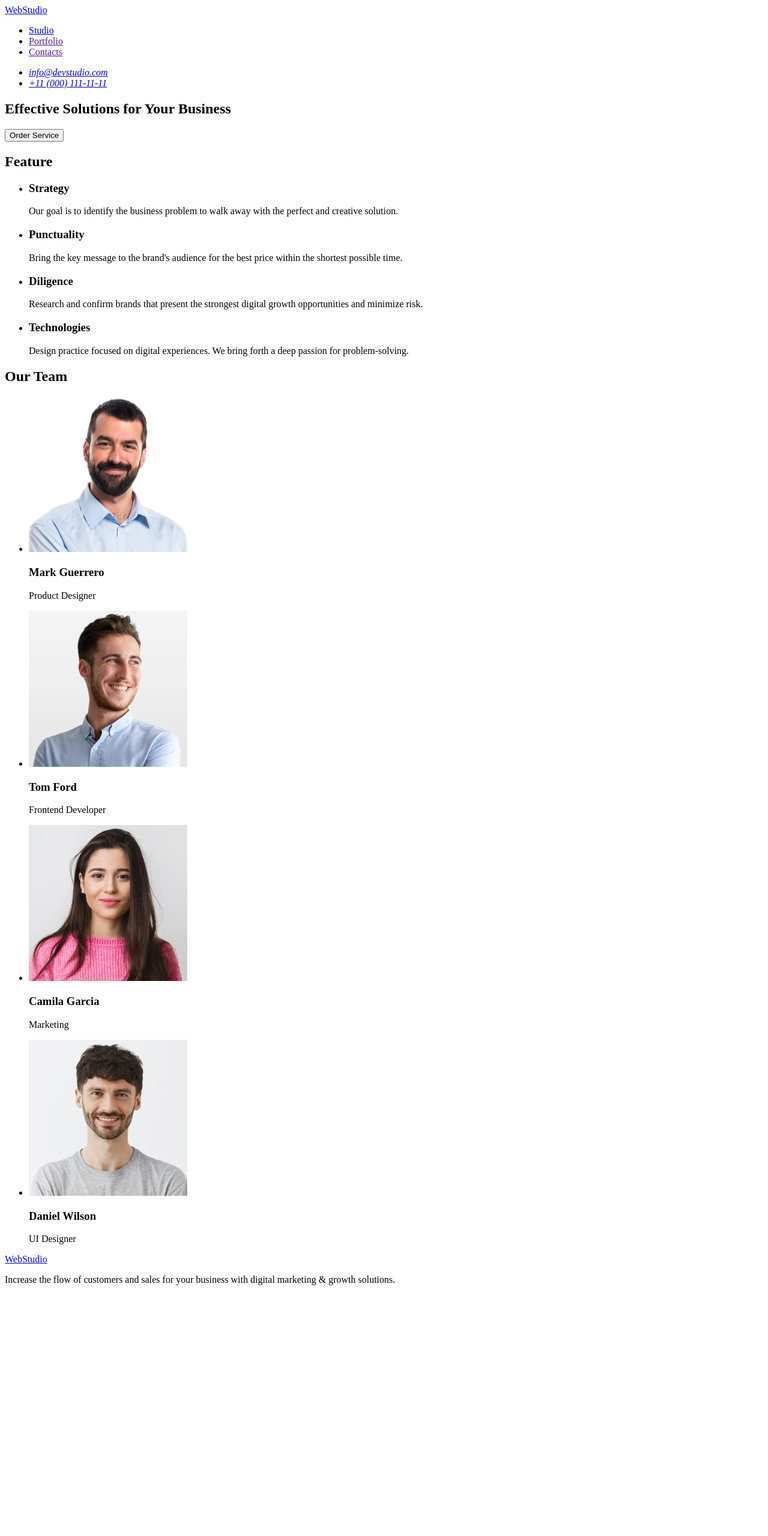
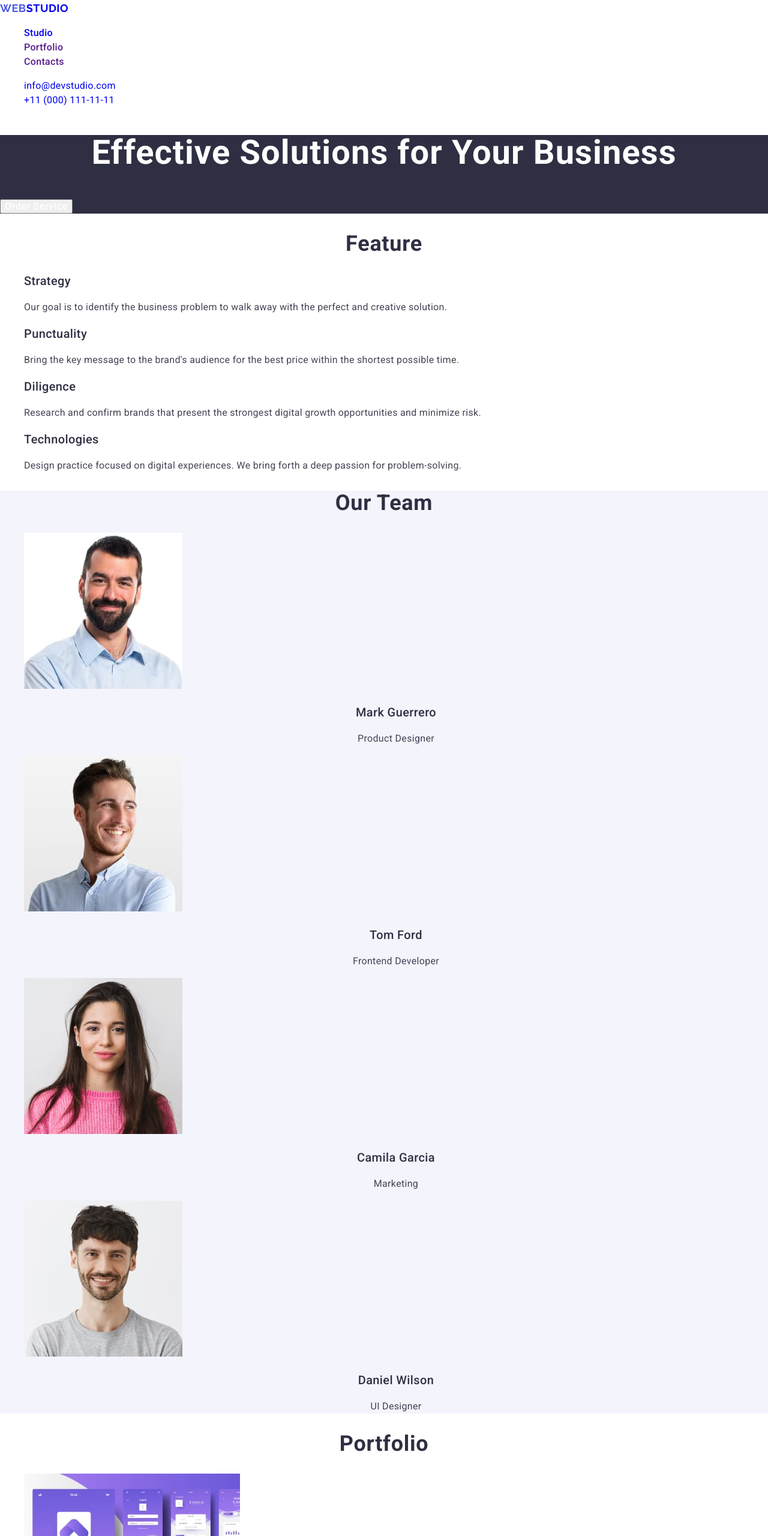
Before and after one commit to Chestnut1710/goit-markup-hw-02, a plain HTML site: page index.html in a window 1280 px wide. Shown: the top 2560 px of the page at 60% size. Before the commit the page ends 2158 px from the top, so only its background shows below. Drawn offline with nearby package versions, Linux system fonts and the light colour scheme.

Commit message:
first edition

```diff
--- /dev/null
+++ b/css/styles.css
@@ -0,0 +1,174 @@
+body {
+font-family: Roboto, Raleway, sans-serif;
+color: #434455;
+background-color: #FFF;
+line-height: 1.5;
+}
+/*Header*/
+ul, a {
+list-style-type: none;
+text-decoration: none;
+}
+
+.logo {
+font-family: Raleway, sans-serif;
+font-size: 18px;
+font-weight: 700;
+letter-spacing: 0.54px;
+text-transform: uppercase;
+}
+
+.logo-color {
+    color: #4D5AE5;
+}
+
+.menu-item {
+color: var(--NAVY-BLUE, #2E2F42);
+font-size: 16px;
+font-weight: 500;
+letter-spacing: 0.32px;
+}
+
+.menu-item-hover {
+color: var(--OCEAN, #404BBF);
+font-size: 16px;
+font-weight: 500;
+letter-spacing: 0.32px;
+}
+
+.menu-item-link:hover,
+.menu-item-link:focus,
+.menu-item-link:active {
+color: var(--OCEAN, #404BBF);
+font-size: 16px;
+font-weight: 500;
+letter-spacing: 0.32px;
+}
+
+address {
+font-style: normal;
+}
+.contacts-item {
+color: var(--SLATE, #434455);
+font-size: 16px;
+font-weight: 400;
+letter-spacing: 0.32px;
+}
+
+.contacts-item:hover,
+.contacts-item:focus {
+color: var(--OCEAN, #404BBF);
+}
+
+/*Section 1*/
+.section-1 {
+background: var(--NAVY-BLUE, #2E2F42);
+}
+
+.header-1 {
+color: var(--WHITE, #FFF);
+text-align: center;
+font-size: 56px;
+font-weight: 700;
+line-height: 1.071;
+letter-spacing: 1.12px;
+}
+
+/*Section 2*/
+
+.header-2 {
+color: var(--NAVY-BLUE, #2E2F42);
+text-align: center;
+font-size: 36px;
+font-weight: 700;
+line-height: 1.111;
+letter-spacing: 0.72px;
+text-transform: capitalize;
+}
+button {
+cursor: pointer;
+}
+.button-text {
+color: var(--WHITE, #FFF);
+font-size: 16px;
+font-weight: 500;
+letter-spacing: 0.64px;
+text-align: center;
+}
+
+.feature-components {
+color: var(--NAVY-BLUE, #2E2F42);
+font-size: 20px;
+font-weight: 500;
+line-height: 1.2;
+letter-spacing: 0.4px;
+}
+
+.body-text {
+color: var(--SLATE, #434455);
+font-size: 16px;
+letter-spacing: 0.32px;
+}
+
+/*Section 3*/
+
+.section-3 {
+background: var(--CLOUD, #F4F4FD);
+}
+.team-members {
+color: var(--NAVY-BLUE, #2E2F42);
+text-align: center;
+font-family: Roboto;
+font-size: 20px;
+font-style: normal;
+font-weight: 500;
+line-height: 1.2;
+letter-spacing: 0.4px;
+}
+
+.team-members-profession {
+color: var(--SLATE, #434455);
+text-align: center;
+font-size: 16px;
+letter-spacing: 0.32px;
+}
+
+.portfolio-item {
+color: var(--NAVY-BLUE, #2E2F42);
+font-size: 20px;
+font-weight: 500;
+line-height: 1.2;
+letter-spacing: 0.4px;
+  }
+
+.portfolio-item-description {
+color: var(--SLATE, #434455);
+font-size: 16px;
+letter-spacing: 0.32px;
+}
+
+.footer {
+background: var(--NAVY-BLUE, #2E2F42);
+}
+
+.logo-footer {
+color: var(--CLOUD, #F4F4FD);
+font-family: Raleway;
+font-size: 18px;
+font-style: normal;
+font-weight: 700;
+line-height: 1.166;
+letter-spacing: 0.54px;
+text-transform: uppercase;
+}
+
+.logo-footer-color {
+color: var(--IRIS, #4D5AE5);
+}
+
+.footer-paragraf {
+color: var(--CLOUD, #F4F4FD);
+font-size: 16px;
+font-weight: 400;
+letter-spacing: 0.32px;
+}
--- a/index.html
+++ b/index.html
@@ -3,67 +3,87 @@
   <head>
     <meta charset="UTF-8" />
     <meta name="viewport" content="width=device-width, initial-scale=1.0" />
+    <link
+      rel="stylesheet"
+      href="https://cdnjs.cloudflare.com/ajax/libs/modern-normalize/2.0.0/modern-normalize.css"
+      integrity="sha512-gA2Bvu0/hw4oj0Lp8ZHjK+o3S4BE5m8d/wNVy6ktKLhHKPpWLQwv9ixzuWirWOakoJqlBdePq2NhoCaUOQ5npQ=="
+      crossorigin="anonymous"
+      referrerpolicy="no-referrer"
+    />
+    <link rel="preconnect" href="https://fonts.googleapis.com" />
+    <link rel="preconnect" href="https://fonts.gstatic.com" crossorigin />
+    <link
+      href="https://fonts.googleapis.com/css2?family=Montserrat:wght@400;700&family=Raleway:wght@700&family=Roboto:wght@400;500;700&display=swap"
+      rel="stylesheet"
+    />
+    <link rel="stylesheet" href="./css/styles.css" />
     <title>WebStudio</title>
   </head>
   <body>
     <header>
       <nav>
-        <a href="./index.html">WebStudio</a>
-        <ul>
-          <li>
-            <a href="./index.html">Studio</a>
+        <a class="logo" href="./index.html">
+          <span class="logo-color">Web</span>Studio</a
+        >
+        <ul class="menu">
+          <li class="menu-item">
+            <a class="menu-item-link" href="./index.html">Studio</a>
           </li>
-          <li>
+          <li class="menu-item">
             <a href="">Portfolio</a>
           </li>
-          <li>
+          <li class="menu-item">
             <a href="">Contacts</a>
           </li>
         </ul>
       </nav>
-      <address>
+      <address class="contacts">
         <ul>
-          <li><a href="mailto:info@devstudio.com">info@devstudio.com</a></li>
-          <li><a href="tel:+110001111111">+11 (000) 111-11-11</a></li>
+          <li class="contacts-item">
+            <a href="mailto:info@devstudio.com">info@devstudio.com</a>
+          </li>
+          <li class="contacts-item">
+            <a href="tel:+110001111111">+11 (000) 111-11-11</a>
+          </li>
         </ul>
       </address>
     </header>
 
     <main>
       <!-- Section 1 -->
-      <section>
-        <h1>Effective Solutions for Your Business</h1>
-        <button type="button">Order Service</button>
+      <section class="section-1">
+        <h1 class="header-1">Effective Solutions for Your Business</h1>
+        <button class="button-text" type="button">Order Service</button>
       </section>
 
       <!--Section 2-->
       <section>
-        <h2>Feature</h2>
+        <h2 class="header-2">Feature</h2>
         <ul>
           <li>
-            <h3>Strategy</h3>
-            <p>
+            <h3 class="feature-components">Strategy</h3>
+            <p class="body-text">
               Our goal is to identify the business problem to walk away with the
               perfect and creative solution.
             </p>
           </li>
           <li>
-            <h3>Punctuality</h3>
-            <p>
+            <h3 class="feature-components">Punctuality</h3>
+            <p class="body-text">
               Bring the key message to the brand's audience for the best price
               within the shortest possible time.
             </p>
           </li>
           <li>
-            <h3>Diligence</h3>
-            <p>
+            <h3 class="feature-components">Diligence</h3>
+            <p class="body-text">
               Research and confirm brands that present the strongest digital
               growth opportunities and minimize risk.
             </p>
           </li>
           <li>
-            <h3>Technologies</h3>
-            <p>
+            <h3 class="feature-components">Technologies</h3>
+            <p class="body-text">
               Design practice focused on digital experiences. We bring forth a
               deep passion for problem-solving.
             </p>
@@ -72,8 +92,8 @@
       </section>
 
       <!--Section 3-->
-      <section>
-        <h2>Our Team</h2>
+      <section class="section-3">
+        <h2 class="header-2">Our Team</h2>
         <ul>
           <li>
             <img
@@ -82,8 +102,8 @@
               width="264"
               height="260"
             />
-            <h3>Mark Guerrero</h3>
-            <p>Product Designer</p>
+            <h3 class="team-members">Mark Guerrero</h3>
+            <p class="team-members-profession">Product Designer</p>
           </li>
           <li>
             <img
@@ -92,8 +112,8 @@
               width="264"
               height="260"
             />
-            <h3>Tom Ford</h3>
-            <p>Frontend Developer</p>
+            <h3 class="team-members">Tom Ford</h3>
+            <p class="team-members-profession">Frontend Developer</p>
           </li>
           <li>
             <img
@@ -102,8 +122,8 @@
               width="264"
               height="260"
             />
-            <h3>Camila Garcia</h3>
-            <p>Marketing</p>
+            <h3 class="team-members">Camila Garcia</h3>
+            <p class="team-members-profession">Marketing</p>
           </li>
           <li>
             <img
@@ -112,16 +132,85 @@
               width="264"
               height="260"
             />
-            <h3>Daniel Wilson</h3>
-            <p>UI Designer</p>
+            <h3 class="team-members">Daniel Wilson</h3>
+            <p class="team-members-profession">UI Designer</p>
+          </li>
+        </ul>
+      </section>
+
+      <!--Section 4-->
+      <section>
+        <h2 class="header-2">Portfolio</h2>
+        <ul>
+          <li>
+            <img
+              src="./images/banking-app.jpg"
+              alt="Banking App"
+              width="360"
+              height="300"
+            />
+            <h3 class="portfolio-item">Banking App</h3>
+            <p class="portfolio-item-description">App</p>
+          </li>
+          <li>
+            <img
+              src="./images/cashless-payment.jpg"
+              alt="Cashless Payment"
+              width="360"
+              height="300"
+            />
+            <h3 class="portfolio-item">Cashless Payment</h3>
+            <p class="portfolio-item-description">Marketing</p>
+          </li>
+          <li>
+            <img
+              src="./images/meditation-app.jpg"
+              alt="Meditation App"
+              width="360"
+              height="300"
+            />
+            <h3 class="portfolio-item">Meditation App</h3>
+            <p class="portfolio-item-description">App</p>
+          </li>
+          <li>
+            <img
+              src="./images/taxi-service.jpg"
+              alt="Taxi Service"
+              width="360"
+              height="300"
+            />
+            <h3 class="portfolio-item">Taxi Service</h3>
+            <p class="portfolio-item-description">Marketing</p>
+          </li>
+          <li>
+            <img
+              src="./images/screen-illustrations.jpg"
+              alt="Screen Illustrations"
+              width="360"
+              height="300"
+            />
+            <h3 class="portfolio-item">Screen Illustrations</h3>
+            <p class="portfolio-item-description">Design</p>
+          </li>
+          <li>
+            <img
+              src="./images/online-courses.jpg"
+              alt="Online Courses"
+              width="360"
+              height="300"
+            />
+            <h3 class="portfolio-item">Online Courses</h3>
+            <p class="portfolio-item-description">Marketing</p>
           </li>
         </ul>
       </section>
     </main>
 
-    <footer>
-      <a href="./index.html">WebStudio</a>
-      <p>
+    <footer class="footer">
+      <a class="logo-footer" href="./index.html"
+        ><span class="logo-footer-color">Web</span>Studio</a
+      >
+      <p class="footer-paragraf">
         Increase the flow of customers and sales for your business with digital
         marketing & growth solutions.
       </p>
```
Also changed, not shown: images/banking-app.jpg (added), images/cashless-payment.jpg (added), images/meditation-app.jpg (added), images/online-courses.jpg (added), images/screen-illustrations.jpg (added), images/taxi-service.jpg (added).
